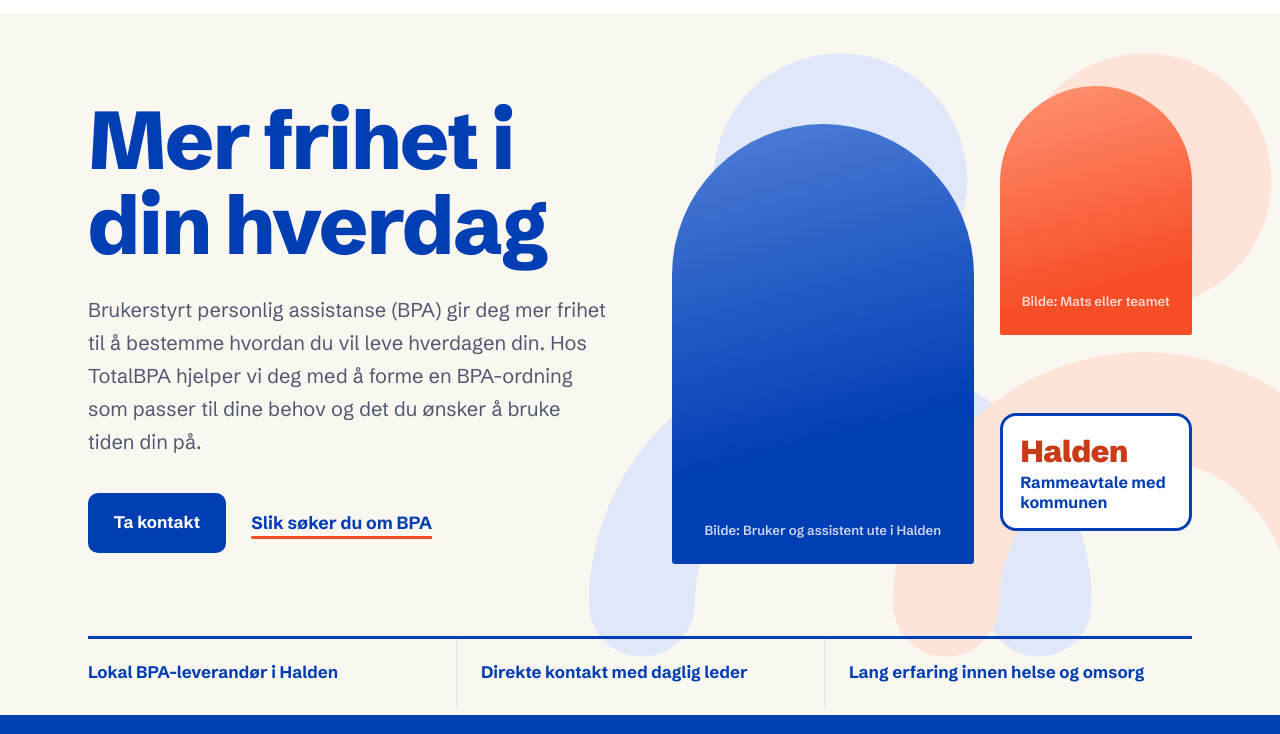
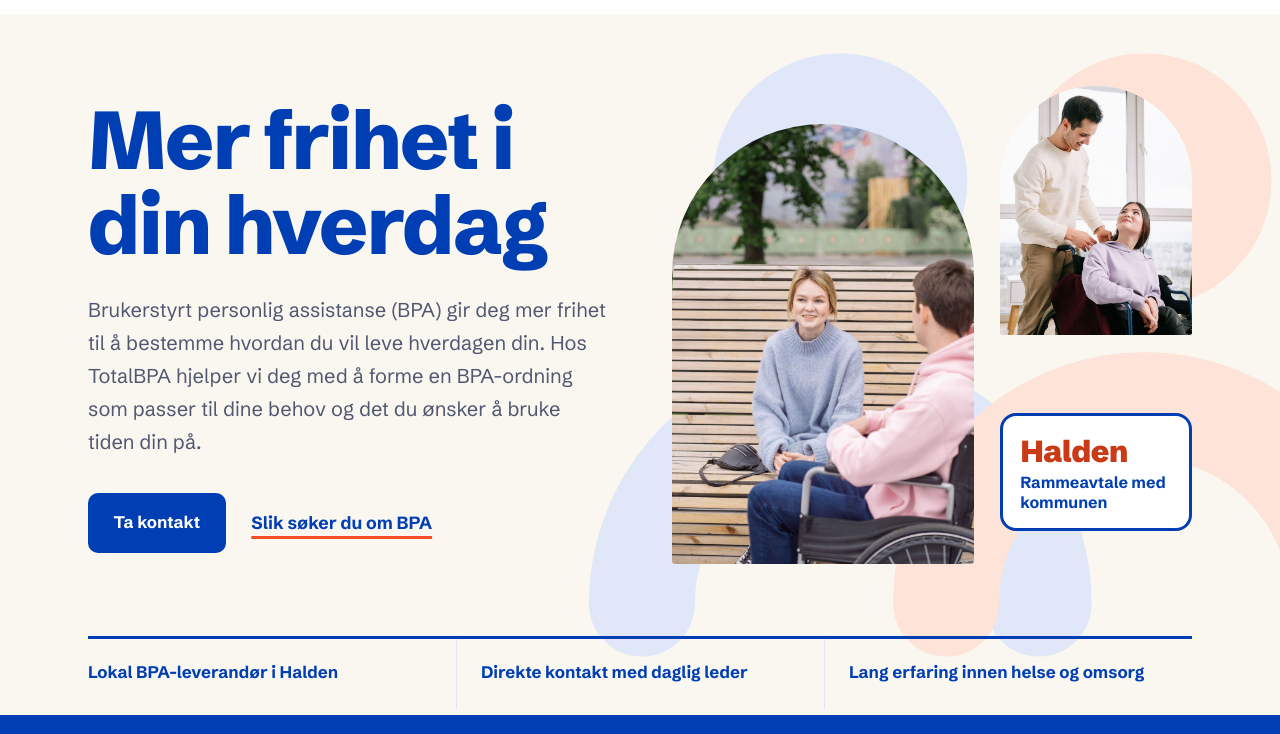
Before and after one commit to SporteraAS/totalbpa, a plain HTML site: page index.html in a window 1280 px wide. Shown: the part 66-800 px from the top of the page. Drawn offline with Linux system fonts and the light colour scheme.

Commit message:
Legg inn bilder fra Pexels i buene
Tre bilder med gratis Pexels-lisens: to venner i parken (topp), hjelper
og rullestolbruker innendoers (liten bue) og lesing paa benken (BPA-
delen). Bildet av Mats er fortsatt en plassholder.

Co-Authored-By: Claude Opus 5.5 <noreply@anthropic.com>

```diff
--- a/index.html
+++ b/index.html
@@ -62,9 +62,9 @@
       </div>
     </div>
     <div class="buer" aria-hidden="true">
-      <!-- TODO: bytt plassholderne med ekte bilder fra Mats -->
-      <div class="bue bue-stor bilde" data-bilde="Bruker og assistent ute i Halden"></div>
-      <div class="bue bue-liten bilde bilde-o" data-bilde="Mats eller teamet"></div>
+      <!-- Bilder fra Pexels (gratis lisens). Bytt gjerne med egne bilder fra Mats. -->
+      <div class="bue bue-stor bilde" data-bilde="Bruker og assistent ute i Halden"><img src="bilder/bpa-park.jpg" alt="" width="1000" height="1500" style="object-position: 50% 42%" fetchpriority="high" /></div>
+      <div class="bue bue-liten bilde bilde-o" data-bilde="Mats eller teamet"><img src="bilder/bpa-naerhet.jpg" alt="" width="700" height="1050" style="object-position: 50% 28%" /></div>
       <div class="halden-merke"><strong>Halden</strong>Rammeavtale med kommunen</div>
     </div>
   </div>
@@ -89,7 +89,7 @@
 <!-- BPA HOS TOTALBPA -->
 <section class="bpa" id="bpa">
   <div class="wrap bpa-grid">
-    <div class="bue bue-hoy bilde bilde-o inn" data-bilde="Hverdagsbilde: assistanse hjemme eller på tur" aria-hidden="true"></div>
+    <div class="bue bue-hoy bilde bilde-o inn" data-bilde="Hverdagsbilde: assistanse hjemme eller på tur" aria-hidden="true"><img src="bilder/bpa-lesing.jpg" alt="" width="900" height="1350" style="object-position: 50% 22%" loading="lazy" /></div>
     <div class="bpa-tekst inn">
       <h2>BPA hos TotalBPA</h2>
       <p class="stor">Vi er en lokal BPA-leverandør i Halden, og du kan ta kontakt direkte med daglig leder, som også er BPA-koordinatoren din.</p>
```
Also changed, not shown: bilder/bpa-lesing.jpg (added), bilder/bpa-naerhet.jpg (added), bilder/bpa-park.jpg (added).
